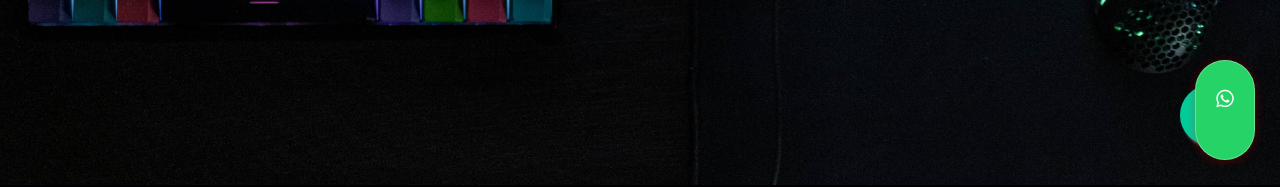
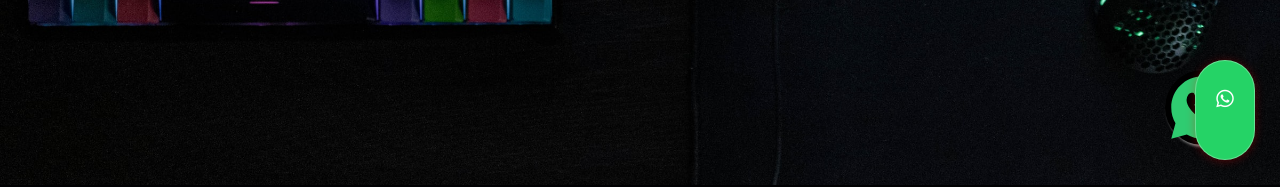
Before and after one commit to mesonicstore/mesonicstoress, a plain HTML site: page index.html in a window 1280 px wide. Shown: the part 615-802 px from the top of the page. Drawn offline with Linux system fonts and the light colour scheme; files that its build step writes are made by us from their sources.

Commit message:
Se vuelve attras cambio de boton flotante

```diff
--- a/index.html
+++ b/index.html
@@ -37,7 +37,7 @@
 
             <head>
                 <br>
-                <a href="https://api.whatsapp.com/send?phone=931806468&text=Hello%2C%20World!"><img src="./images/whatsapp-fill.svg"
+                <a href="https://api.whatsapp.com/send?phone=931806468"><img src="./images/whatsapp-fill.svg"
                         style="width: 50px;height: 50px;"></img></a>
             </head>
         </nav>
@@ -474,8 +474,9 @@
 
 </body>
 
-<a href="#" class="float">
-    <i class="fa fa-plus my-float"></i>
-</a>
+<div href="https://api.whatsapp.com/send?phone=931806468&text=Hola!%2C%20Me%2C%20interesa%2C%20conseguir%2C%20el%2C%20producto%2C%20X,%2C%20quiero%2C%20mas%2C%20informacion" class="button-float">
+    <img src="./images/whatsapp-fill.svg" style="width: 100%;height: 100%;"></img>
+</div>
+
 
 </html>
```
